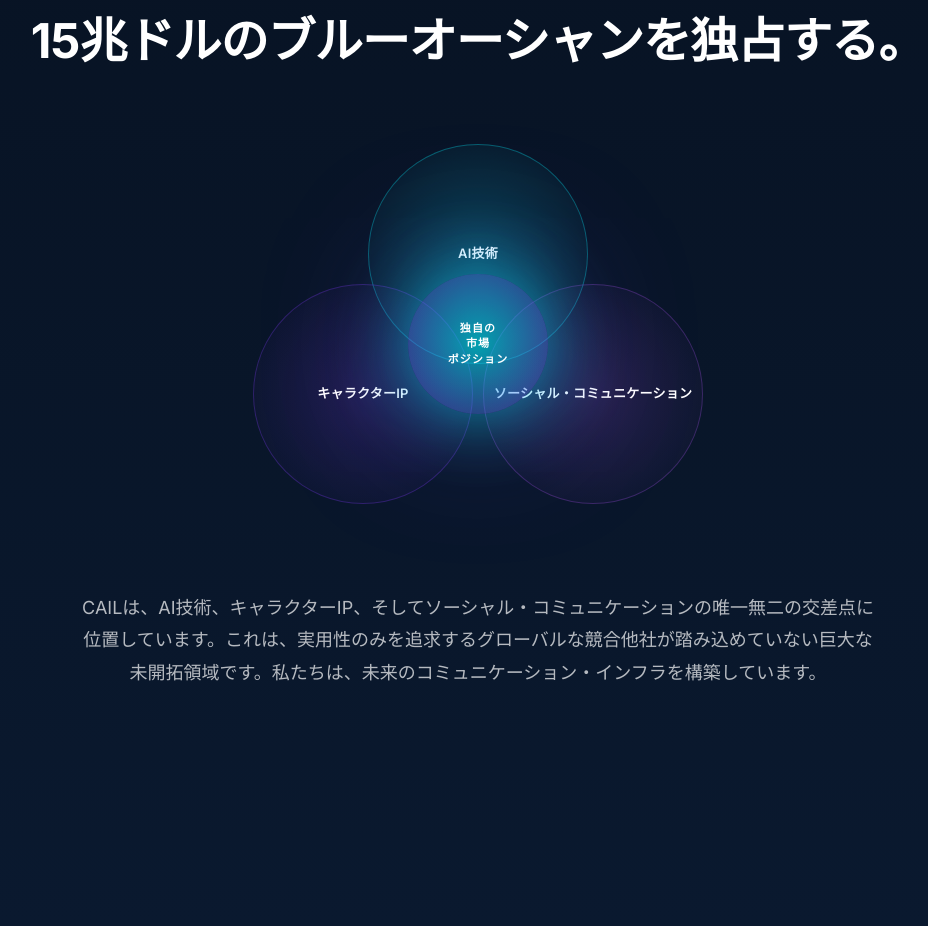
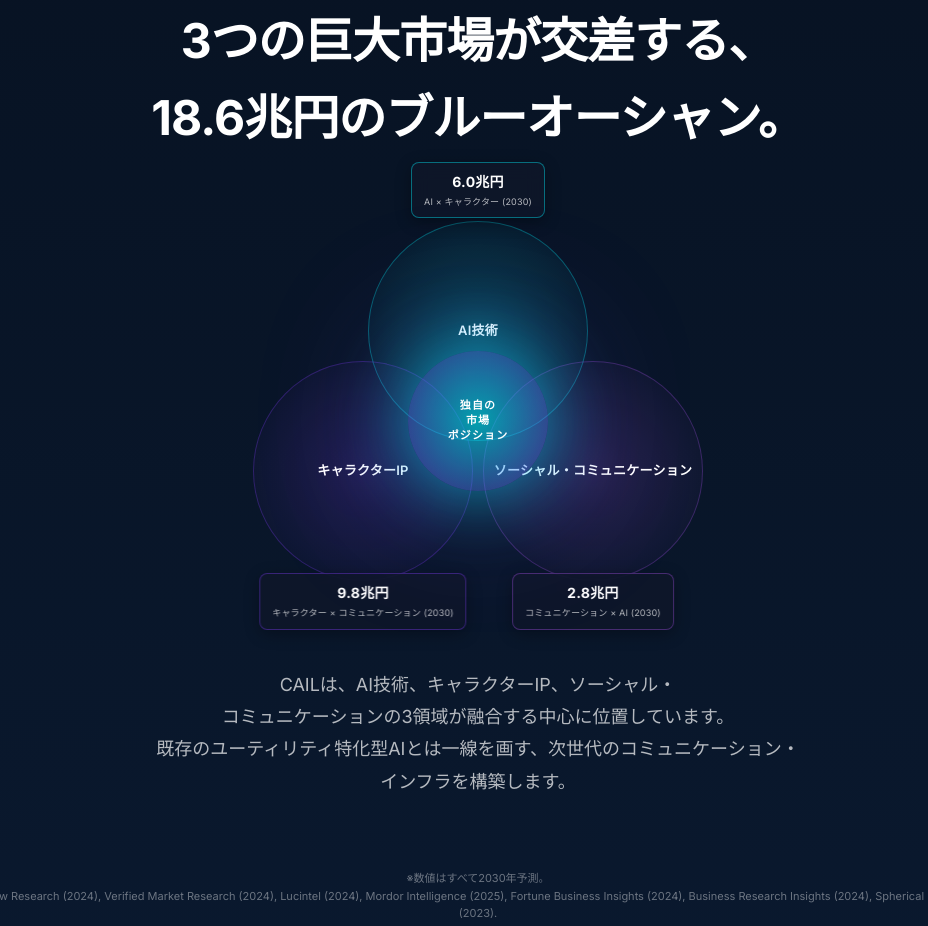
Before and after one commit to Toshitaka/cailgloballp_JP, a plain HTML site: page index.html in a window 1280 px wide. Shown: the part 3293-4219 px from the top of the page, without its empty margins (162-1090 px from the left). Drawn offline with Linux system fonts and the light colour scheme.

Commit message:
Add files via upload

```diff
--- a/index.html
+++ b/index.html
@@ -250,29 +250,41 @@
         <div class="container">
             <div class="section-header">
                 <span class="section-label">MARKET POSITION</span>
-                <h2 class="section-title">15兆ドルのブルーオーシャンを独占する。</h2>
+                <h2 class="section-title" style="word-break: keep-all;">3つの巨大市場が交差する、<br>18.6兆円のブルーオーシャン。</h2>
             </div>
             <div class="blueocean-content">
                 <div class="venn-diagram">
                     <div class="venn-circle venn-ai">
                         <span>AI技術</span>
+                        <div class="venn-badge venn-badge-ai-char">6.0兆円<br><small>AI × キャラクター (2030)</small></div>
                     </div>
                     <div class="venn-circle venn-character">
                         <span>キャラクターIP</span>
+                        <div class="venn-badge venn-badge-char-comm">9.8兆円<br><small>キャラクター × コミュニケーション (2030)</small>
+                        </div>
                     </div>
                     <div class="venn-circle venn-social">
                         <span>ソーシャル・コミュニケーション</span>
+                        <div class="venn-badge venn-badge-comm-ai">2.8兆円<br><small>コミュニケーション × AI (2030)</small></div>
                     </div>
                     <div class="venn-center">
                         <span>独自の<br>市場<br>ポジション</span>
                     </div>
                 </div>
-                <p class="blueocean-text">
-                    CAILは、AI技術、キャラクターIP、そしてソーシャル・コミュニケーションの唯一無二の交差点に位置しています。これは、実用性のみを追求するグローバルな競合他社が踏み込めていない巨大な未開拓領域です。私たちは、未来のコミュニケーション・インフラを構築しています。
+                <p class="blueocean-text" style="word-break: keep-all; overflow-wrap: anywhere;">
+                    CAILは、AI技術、キャラクターIP、ソーシャル・コミュニケーションの3領域が融合する中心に位置しています。既存のユーティリティ特化型AIとは一線を画す、次世代のコミュニケーション・インフラを構築します。
+                </p>
+                <p style="text-align: center; font-size: 11px; color: rgba(255, 255, 255, 0.4); margin-top: 24px;">
+                    ※数値はすべて2030年予測。<br>
+                    出典: Grand View Research (2024), Verified Market Research (2024), Lucintel (2024), Mordor
+                    Intelligence (2025), Fortune Business Insights (2024), Business Research Insights (2024), Spherical
+                    Insights & Consulting (2023).
                 </p>
             </div>
+
         </div>
     </section>
+
 
     <!-- Section 6: Market Landscape (Bento Grid) -->
     <section class="landscape" id="landscape">
--- a/styles.css
+++ b/styles.css
@@ -793,6 +793,55 @@
     color: var(--text-secondary);
     line-height: 1.8;
 }
+
+/* Venn Diagram Badges */
+.venn-badge {
+    position: absolute;
+    background: rgba(15, 23, 42, 0.8);
+    border: 1px solid rgba(255, 255, 255, 0.15);
+    border-radius: 8px;
+    padding: 8px 12px;
+    font-size: 14px;
+    font-weight: 700;
+    color: var(--text-primary);
+    text-align: center;
+    backdrop-filter: blur(10px);
+    -webkit-backdrop-filter: blur(10px);
+    box-shadow: 0 4px 16px rgba(0, 0, 0, 0.3);
+    z-index: 5;
+    white-space: nowrap;
+}
+
+.venn-badge small {
+    display: block;
+    font-size: 9px;
+    font-weight: 400;
+    color: var(--text-secondary);
+    margin-top: 2px;
+    letter-spacing: 0.02em;
+}
+
+.venn-badge-ai-char {
+    top: -60px;
+    left: 50%;
+    transform: translateX(-50%);
+    border-color: rgba(0, 242, 255, 0.4);
+}
+
+.venn-badge-char-comm {
+    bottom: -50px;
+    left: 50%;
+    transform: translateX(-50%);
+    border-color: rgba(124, 58, 237, 0.4);
+}
+
+.venn-badge-comm-ai {
+    bottom: -50px;
+    left: 50%;
+    transform: translateX(-50%);
+    border-color: rgba(157, 78, 221, 0.4);
+}
+
 
 /* ===================================
    Market Landscape - Bento Grid
```
